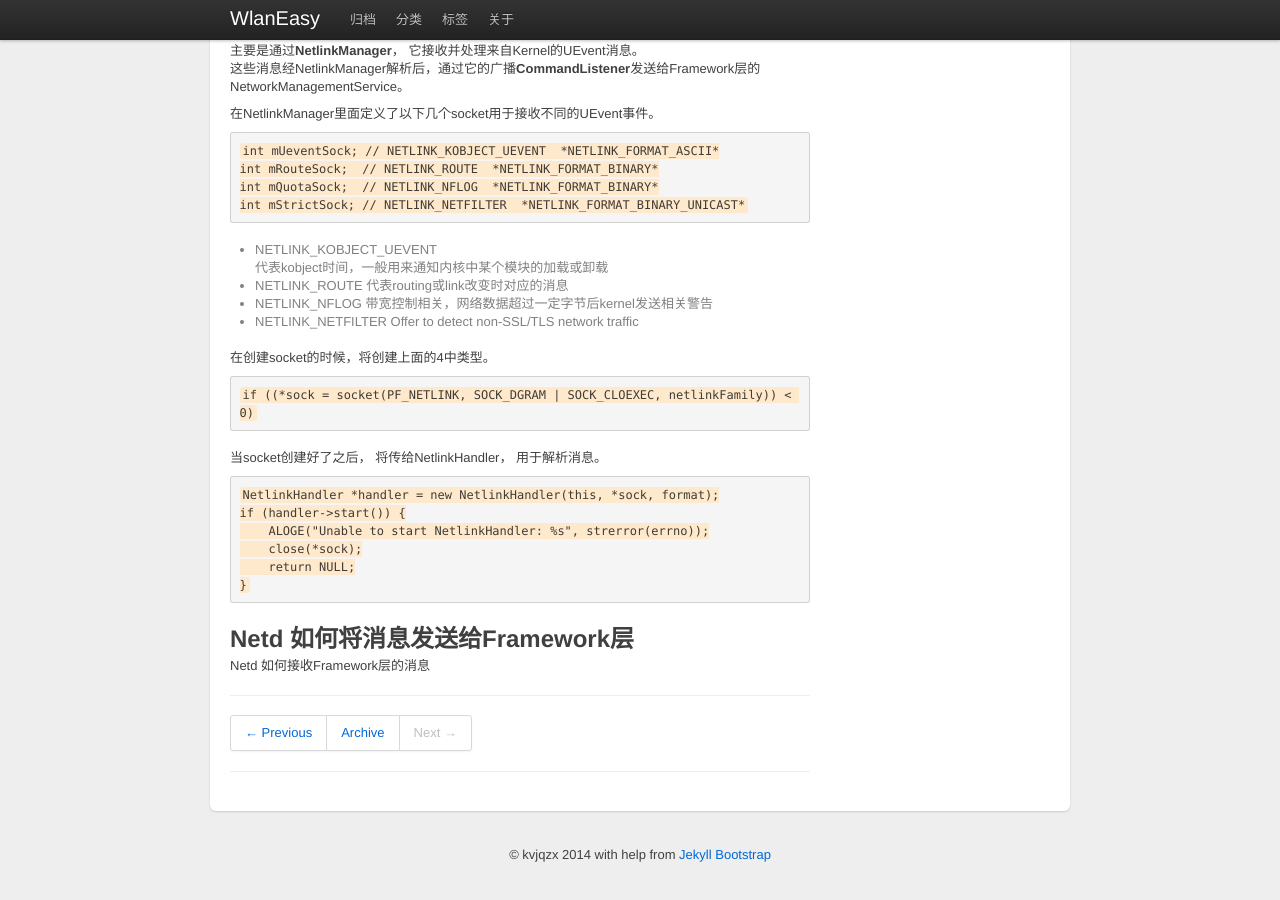
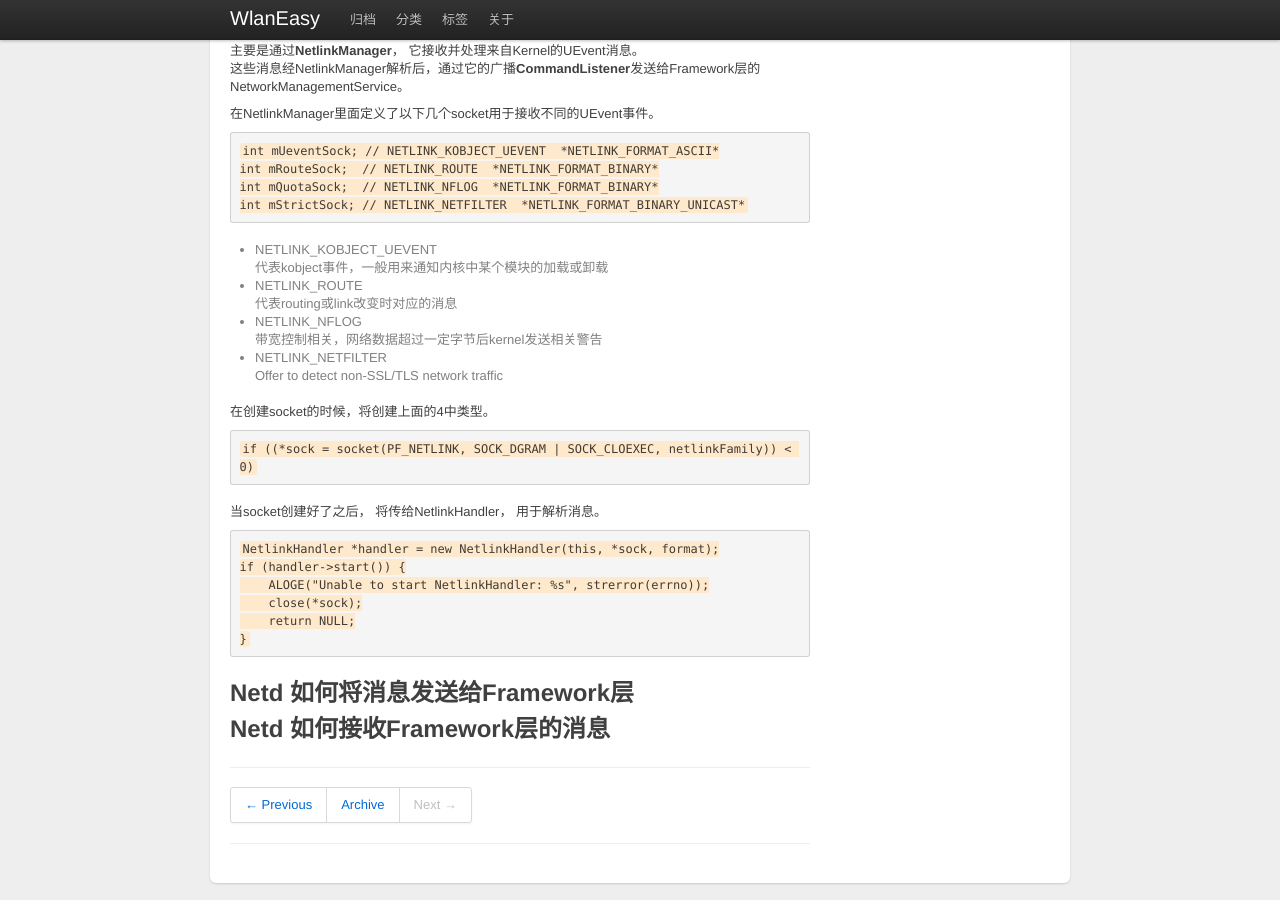
Before and after one commit to kvjqzx/kvjqzx.github.io, a Jekyll site: the page built from _posts/2017-05-30-Android-Netd-介绍.md, in a window 1280 px wide and 900 px high, scrolled down 490 px. Built offline with Jekyll 4.4.1, drawn with Linux system fonts in a browser that asks for light colours; before the commit the page ends 1363 px from its top, so only the background shows below that.

Commit message:
[Update] Netd

````diff
--- a/_posts/2017-05-30-Android-Netd-介绍.md
+++ b/_posts/2017-05-30-Android-Netd-介绍.md
@@ -41,7 +41,7 @@ int mStrictSock; // NETLINK_NETFILTER  *NETLINK_FORMAT_BINARY_UNICAST*
 ```
 
 * NETLINK_KOBJECT_UEVENT
-  代表kobject时间，一般用来通知内核中某个模块的加载或卸载
+  代表kobject事件，一般用来通知内核中某个模块的加载或卸载
 * NETLINK_ROUTE
   代表routing或link改变时对应的消息
 * NETLINK_NFLOG
@@ -64,8 +64,8 @@ if (handler->start()) {
 }
 ```
 
-
 Netd 如何将消息发送给Framework层
 ---
 
 Netd 如何接收Framework层的消息
+---
````
